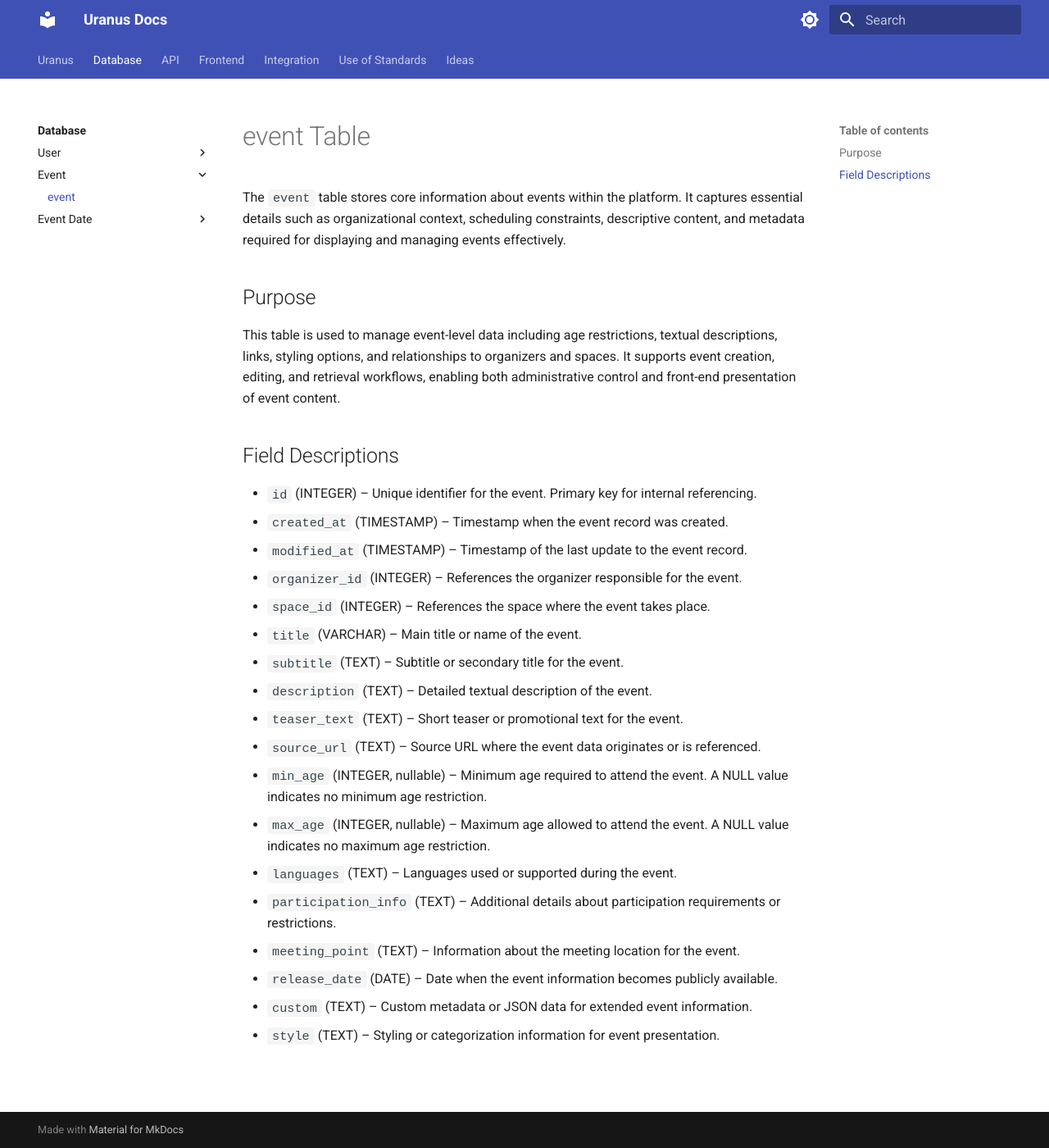
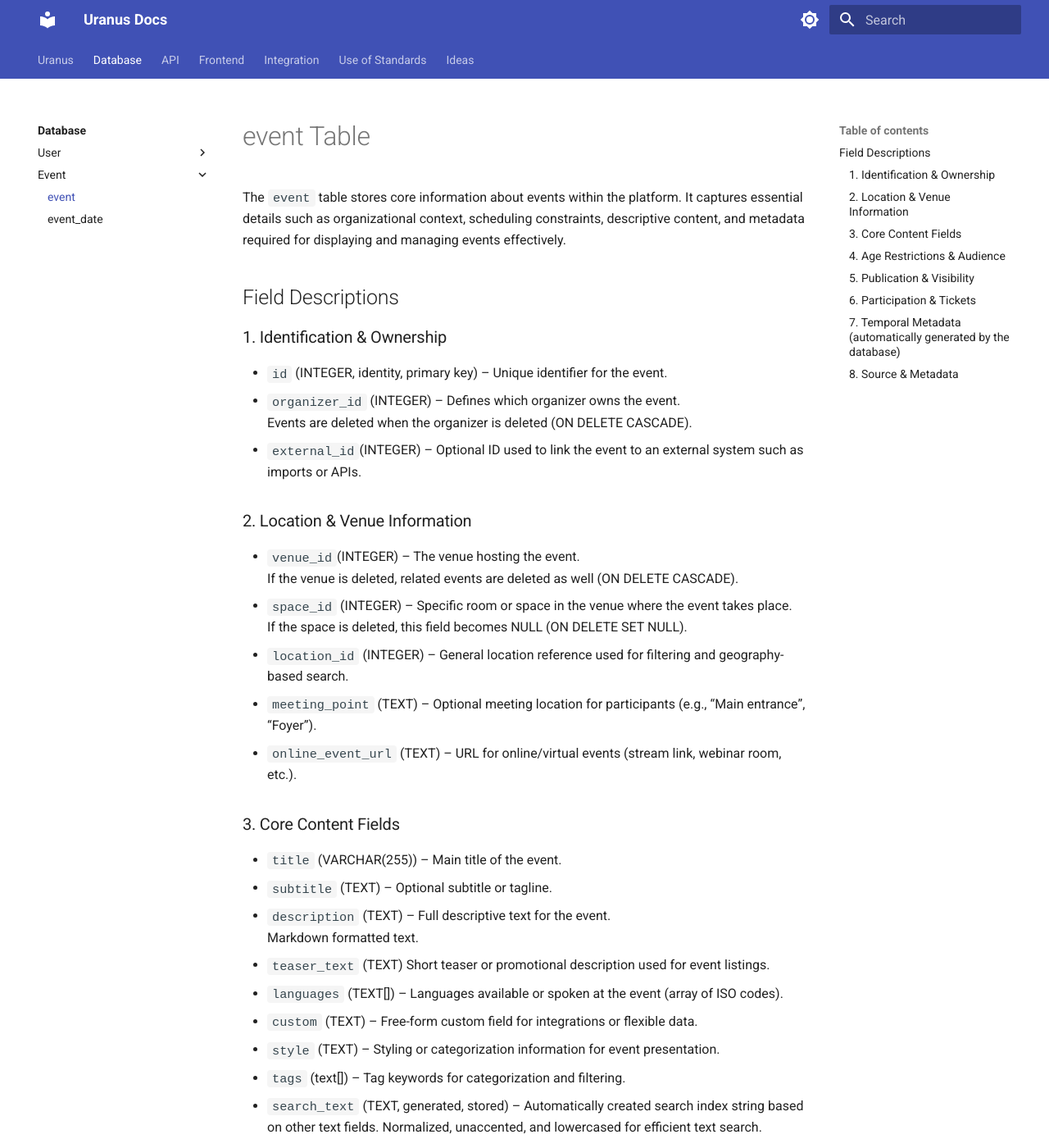
Before and after one commit to sndcds/uranus-docs, an MkDocs documentation site: the page built from docs/database/event/event.md, in a window 1280 px wide and 1400 px high. Shown: the whole window at 82% size. Built offline with MkDocs 1.6.1 and Material for MkDocs 9.7.7, drawn with Linux system fonts in a browser that asks for light colours; nearby versions of some CDN libraries; library files that are not in the unit come from our copies; some of the changed text lies outside the part shown.

Commit message:
update database description for user and event

```diff
--- a/docs/database/event/event.md
+++ b/docs/database/event/event.md
@@ -2,27 +2,73 @@
 
 The `event` table stores core information about events within the platform. It captures essential details such as organizational context, scheduling constraints, descriptive content, and metadata required for displaying and managing events effectively.
 
-## Purpose
-
-This table is used to manage event-level data including age restrictions, textual descriptions, links, styling options, and relationships to organizers and spaces. It supports event creation, editing, and retrieval workflows, enabling both administrative control and front-end presentation of event content.
 
 ## Field Descriptions
 
-- `id` (INTEGER) – Unique identifier for the event. Primary key for internal referencing.
-- `created_at` (TIMESTAMP) – Timestamp when the event record was created.
-- `modified_at` (TIMESTAMP) – Timestamp of the last update to the event record.
-- `organizer_id` (INTEGER) – References the organizer responsible for the event.
-- `space_id` (INTEGER) – References the space where the event takes place.
-- `title` (VARCHAR) – Main title or name of the event.
-- `subtitle` (TEXT) – Subtitle or secondary title for the event.
-- `description` (TEXT) – Detailed textual description of the event.
-- `teaser_text` (TEXT) – Short teaser or promotional text for the event.
-- `source_url` (TEXT) – Source URL where the event data originates or is referenced.
-- `min_age` (INTEGER, nullable) – Minimum age required to attend the event. A NULL value indicates no minimum age restriction.
-- `max_age` (INTEGER, nullable) – Maximum age allowed to attend the event. A NULL value indicates no maximum age restriction.
-- `languages` (TEXT) – Languages used or supported during the event.
-- `participation_info` (TEXT) – Additional details about participation requirements or restrictions.
-- `meeting_point` (TEXT) – Information about the meeting location for the event.
-- `release_date` (DATE) – Date when the event information becomes publicly available.
-- `custom` (TEXT) – Custom metadata or JSON data for extended event information.
+
+### 1. Identification & Ownership
+
+- `id` (INTEGER, identity, primary key) – Unique identifier for the event.
+- `organizer_id` (INTEGER) – Defines which organizer owns the event.
+   Events are deleted when the organizer is deleted (ON DELETE CASCADE).
+- `external_id`(INTEGER) – Optional ID used to link the event to an external system such as imports or APIs.
+
+
+### 2. Location & Venue Information
+
+- `venue_id`(INTEGER) – The venue hosting the event.
+If the venue is deleted, related events are deleted as well (ON DELETE CASCADE).
+- `space_id` (INTEGER) – Specific room or space in the venue where the event takes place.
+If the space is deleted, this field becomes NULL (ON DELETE SET NULL).
+- `location_id` (INTEGER) – General location reference used for filtering and geography-based search.
+- `meeting_point` (TEXT) – Optional meeting location for participants (e.g., “Main entrance”, “Foyer”).
+- `online_event_url` (TEXT) – URL for online/virtual events (stream link, webinar room, etc.).
+
+
+### 3. Core Content Fields
+
+- `title` (VARCHAR(255)) – Main title of the event.
+- `subtitle` (TEXT) – Optional subtitle or tagline.
+- `description` (TEXT) – Full descriptive text for the event.
+Markdown formatted text.
+- `teaser_text` (TEXT) Short teaser or promotional description used for event listings.
+- `languages` (TEXT[]) – Languages available or spoken at the event (array of ISO codes).
+- `custom` (TEXT) – Free-form custom field for integrations or flexible data.
 - `style` (TEXT) – Styling or categorization information for event presentation.
+- `tags` (text[]) – Tag keywords for categorization and filtering.
+- `search_text` (TEXT, generated, stored) – Automatically created search index string based on other text fields. Normalized, unaccented, and lowercased for efficient text search.
+
+
+### 4. Age Restrictions & Audience
+
+- `min_age` (INTEGER) – Minimum recommended or allowed age.
+- `max_age` (INTEGER) – Maximum recommended age.
+
+
+### 5. Publication & Visibility
+
+- `release_date` (DATE) –Date when the event becomes visible or publicly available.
+- `release_status_id` (INTEGER) – Status of the event (e.g., draft, published, archived). Controls visibility and publishing workflow.
+
+
+### 6. Participation & Tickets
+
+- `participation_info` (TEXT) – Additional participation instructions or requirements (e.g., “Bring materials”, “Parents required”).
+- `price_type_id` (INTEGER) – Price model classification (free, paid, donation-based, etc.).
+- `currency_code` (VARCHAR(8)) - Currency code for event pricing (ISO 4217).
+- `ticket_advance` (BOOLEAN) – Whether tickets can or must be purchased in advance.
+- `ticket_required` (BOOLEAN) – Indicates that a ticket is required to attend.
+- `registration_required` (BOOLEAN) – Indicates that participants must register beforehand.
+- `max_attendees` (INTEGER) – Maximum number of participants allowed.
+
+
+### 7. Temporal Metadata (automatically generated by the database)
+- `created_at` (TIMESTAMP) – Timestamp when the event record was first created.
+- `modified_at` (TIMESTAMP) – Timestamp of the last update. NULL until modified.
+- `created_by` (INTEGE) – User ID of the person who created the event.
+
+
+### 8. Source & Metadata
+
+- `source_url` (TEXT) – Original source URL (for imported events or external references).
+- `occation_type_id` (INTEGER) – Internal classification of the event type or occasion (e.g., festival, workshop, lecture).
--- a/mkdocs.yml
+++ b/mkdocs.yml
@@ -74,16 +74,10 @@ nav:
       - User:
           - database/user/index.md
           - user: database/user/user.md
-          - user_profile: database/user/user-profile.md
-          - user_role: database/user/user-role.md
-          - Accessing Events: database/user/event-access.md
-          - Examples: database/user/example.md
       - Event:
           - database/event/index.md
           - event: database/event/event.md
-      - Event Date:
-          - database/event-date/index.md
-          - event_date: database/event-date/event-date.md
+          - event_date: database/event/event-date.md
   - API:
       - api/index.md
       - Permission System: api/permission-system.md
```
Also changed, not shown: docs/database/user/event-access.md (deleted, +0 -34 lines), docs/database/user/example.md (deleted, +0 -27 lines), docs/database/user/user-profile.md (deleted, +0 -24 lines), docs/database/user/user-role.md (deleted, +0 -35 lines), docs/database/user/user.md (+11 -7 lines), docs/database/event/event-date.md (renamed from docs/database/event-date/event-date.md).
